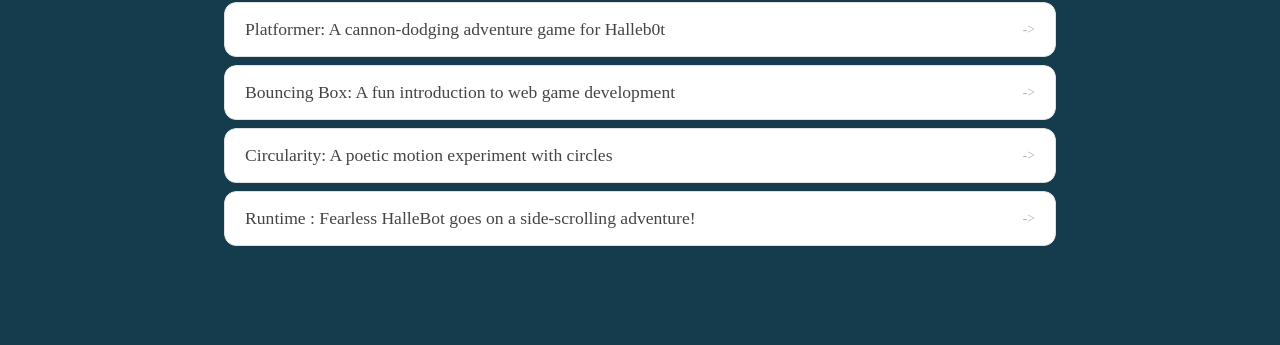
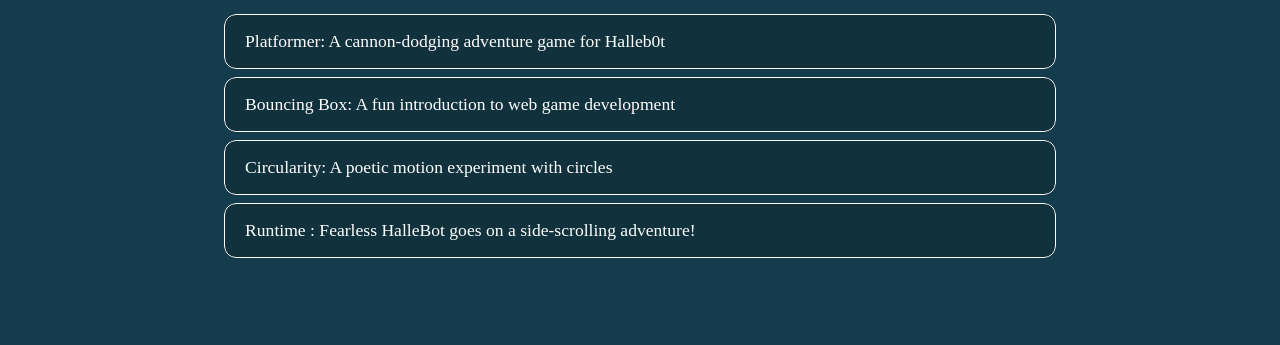
Before and after one commit to Aur019/Aur019.github.io, a plain HTML site: page portfolio.html in a window 1280 px wide. Shown: the part 455-800 px from the top of the page. Drawn offline with Linux system fonts and the light colour scheme.

Commit message:
Completely Done

```diff
--- a/style.css
+++ b/style.css
@@ -177,6 +177,9 @@ nav h1 {
   display: flex;
   justify-content: center;
   line-height: 1rem;
+  font-size: 42px;
+  letter-spacing: .10em;
+  font-weight: 100px;
 }
 
 
@@ -201,12 +204,12 @@ nav h1 {
   justify-content: space-between;
   align-items: center;
   text-decoration: none;
-  color: #444;
+  color: #ffffff;
   padding: 16px 20px;
   font-size: 1.1rem;
   font-weight: 500;
-  background: #fff;
-  border: 1px solid #e0e0e0;
+  background: #11313d;
+  border: 1px solid #FFFFFF;
   border-radius: 12px;
   transition:
     background 0.25s ease,
@@ -215,13 +218,12 @@ nav h1 {
 }
 
 #portfolio a:hover {
-  background: #000;
-  color: #fff;
+  background: #FFFFFF;
+  color: #143c4c;
   transform: translateX(4px);
 }
 
 #portfolio a::after {
-  content: "->";
   font-size: 0.85rem;
   opacity: 0.4;
   transition: opacity 0.25s ease;
```
